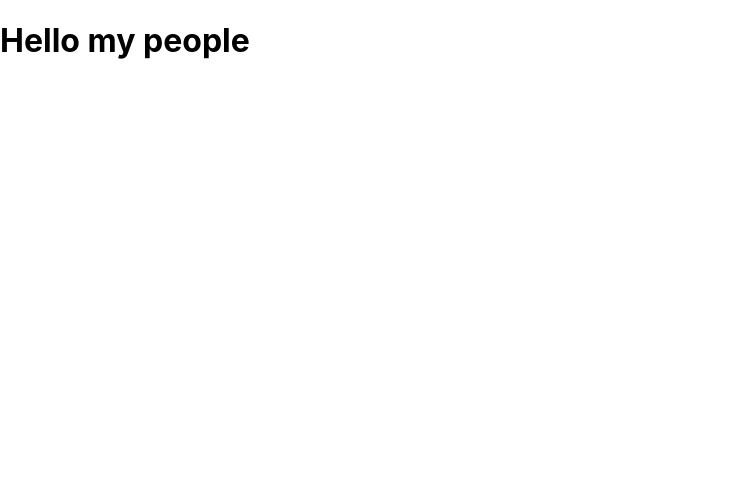
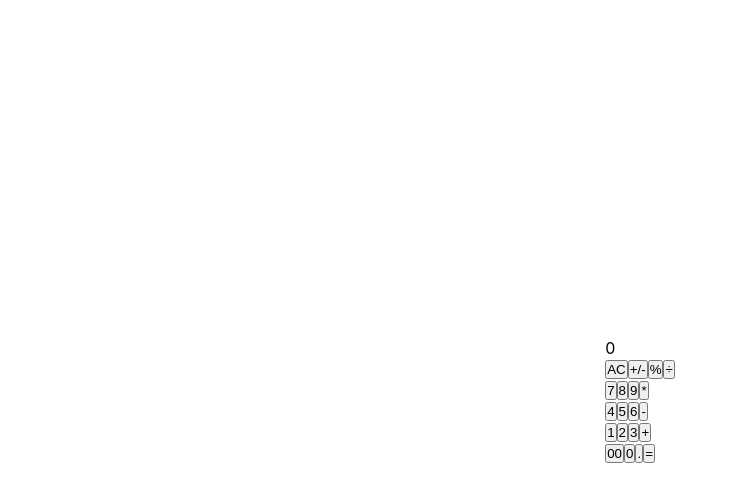
Before and after one commit to Lizdev-05/math-magician, a React (Create React App) app: page / in a window 1280 px wide. Shown: the top 502 px of the page, without its empty margins (0-736 px from the left). Built offline with nearby package versions, Linux system fonts and the light colour scheme.

Commit message:
add the static calculator

```diff
--- /dev/null
+++ b/src/App.css
@@ -0,0 +1,12 @@
+* {
+  margin: 0;
+  padding: 0;
+  box-sizing: border-box;
+}
+
+.App {
+  display: flex;
+  justify-content: center;
+  align-items: center;
+  min-height: 100vh;
+}
--- a/src/App.js
+++ b/src/App.js
@@ -1,7 +1,10 @@
+import Calculator from './components/Calculator';
+import './App.css';
+
 function App() {
   return (
     <div className="App">
-      <h1>Hello my people</h1>
+      <Calculator />
     </div>
   );
 }
--- /dev/null
+++ b/src/components/Calculator.js
@@ -0,0 +1,58 @@
+/* eslint-disable */
+import React, { Component } from 'react';
+import './Calculator.css';
+
+class Calculator extends Component {
+  render() {
+    // const createDigits = () => {
+    //   const digits = [];
+
+    //   for (let i = 0; i < 10; i += 1) {
+    //     digits.push(
+    //       <button type="button" key={i}>{i}</button>,
+    //     );
+    //   }
+    //   return digits;
+    // };
+
+    return (
+      <div className="global">
+        <div className="answer-span"><span>0</span></div>
+        <div className="box-one">
+         <button type="button" className="btn delete number">AC</button>
+          <button type="button" className="btn  number number">+/-</button>
+          <button type="button" className="btn clear number">%</button>
+          <button type="button" className="btn  equal-to operator">÷</button>
+
+        </div>
+        <div className="box-two">
+          <button type="button" className="btn number">7</button>
+          <button type="button" className="btn number">8</button>
+          <button type="button" className="btn number">9</button>
+          <button type="button" className="btn number operator">*</button>
+        </div>
+        <div className="box-three">
+          <button type="button" className="btn number">4</button>
+          <button type="button" className="btn number">5</button>
+          <button type="button" className="btn number">6</button>
+          <button type="button" className="btn number  operator">-</button>
+        </div>
+        <div className="box-four">
+          <button type="button" className="btn number">1</button>
+          <button type="button" className="btn number">2</button>
+          <button type="button" className="btn number">3</button>
+          <button type="button" className="btn number operator">+</button>
+        </div>
+        <div className="box-four">
+          <button type="button" className="btn  number">00</button>
+          <button type="button" className="btn number">0</button>
+          <button type="button" className="btn number dot">.</button>
+
+          <button type="button" className="btn number operator">=</button>
+        </div>
+        </div>
+    );
+  }
+}
+
+export default Calculator;
```
Also changed, not shown: public/logo192.png (deleted), public/logo512.png (deleted), src/components/Calculator.css (added).
